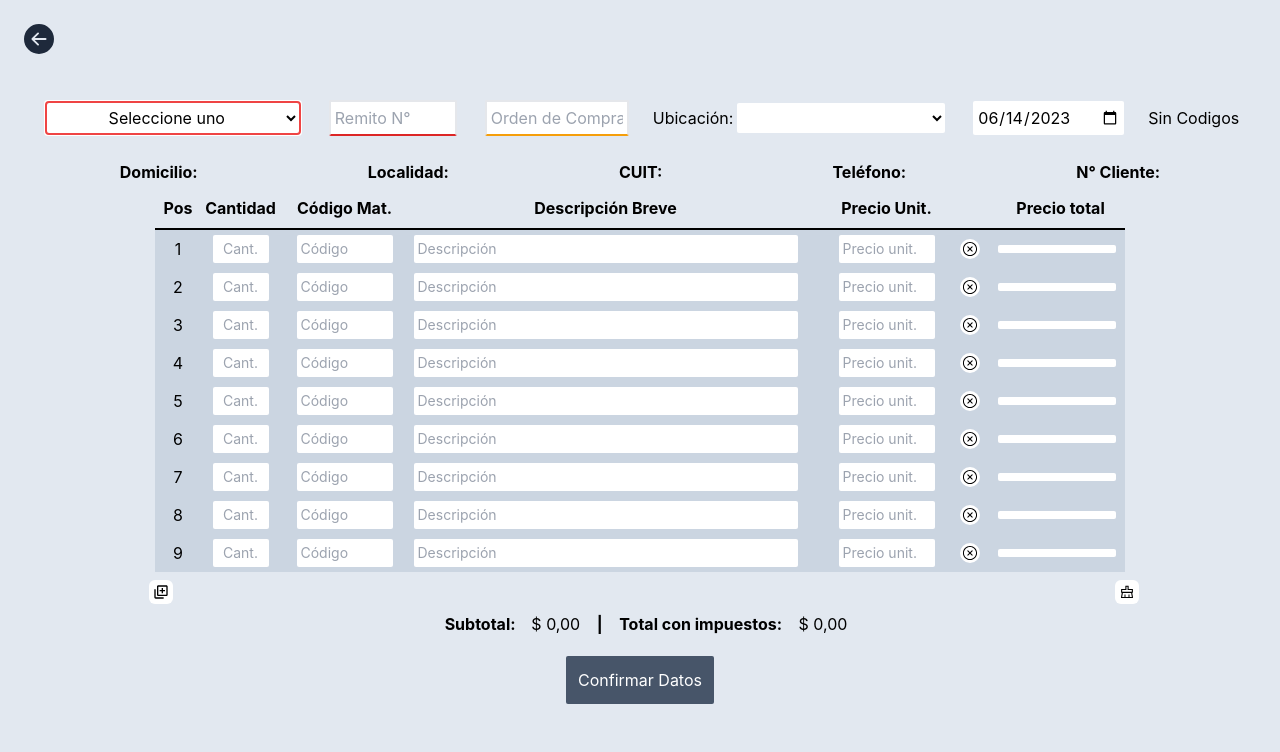
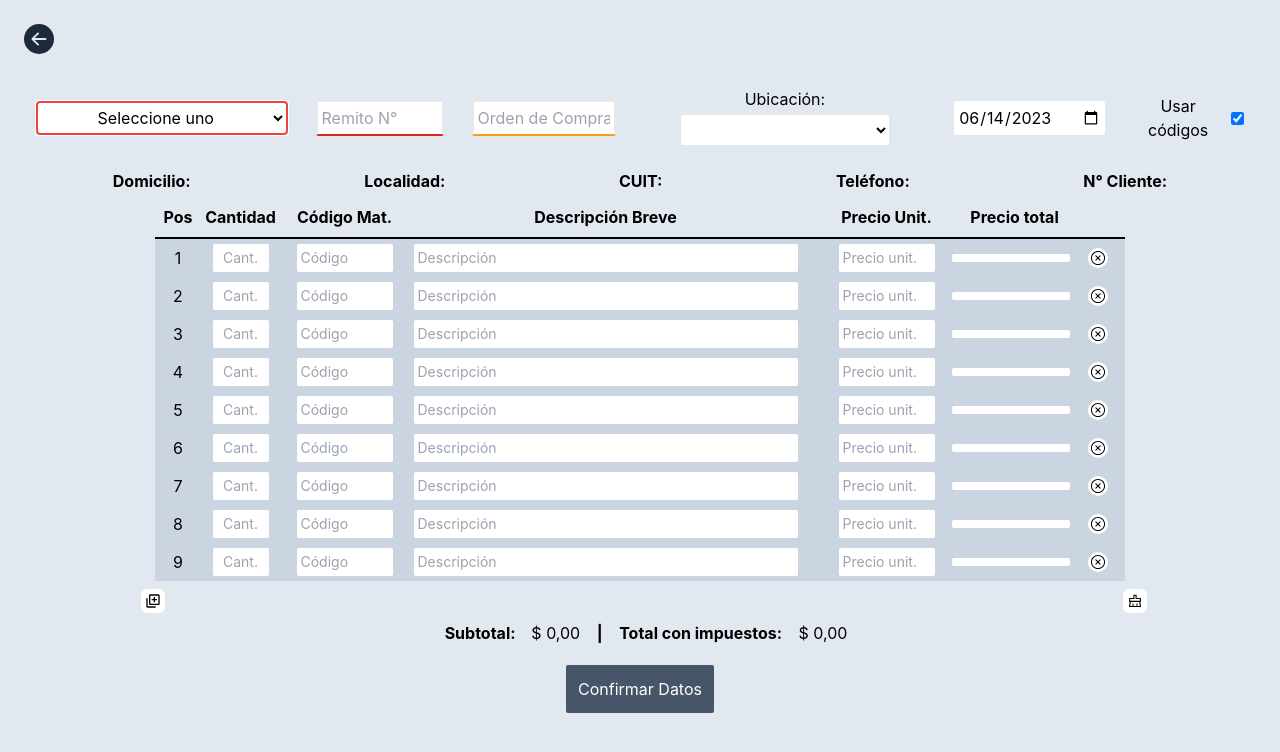
Before and after one commit to fmancilla00/Sistema-Remitos, a React (Vite) app: page /remitir in a window 1280 px wide. Shown: the top 752 px of the page. Built offline with nearby package versions, Linux system fonts and the light colour scheme.

Commit message:
Toggle check y reacomodo cols

```diff
--- a/src/components/Encabezado.jsx
+++ b/src/components/Encabezado.jsx
@@ -25,8 +25,11 @@ export default function Encabezado() {
             return <option  value={index} key={ubi.direccion}>{ubi.localidad}, {ubi.direccion}</option>
           })}</select>
         </label>
-        <input type="date" className='p-1 m-1 bg-white rounded-sm' {...register('head.fecha', {value: fechaDefault})} />
-        <button type='button' onClick={toggleCodigos}>Sin Codigos</button>
+        <input type="date" className='p-1 m-1 bg-white rounded-sm' {...register('head.fecha', { value: fechaDefault })} />
+        <label className='flex items-center justify-center'>
+          Usar códigos
+          <input className='m-1' type="checkbox" defaultChecked={true} onChange={toggleCodigos}/>
+        </label>
       </div>
       <div className='flex items-center  justify-around  p-1 w-full gap-5'>
         <h4> <strong>Domicilio:</strong> {infoHead.ubicacion && ubiIndex && infoHead.ubicacion[ubiIndex].direccion}</h4>
--- a/src/components/Form.jsx
+++ b/src/components/Form.jsx
@@ -33,8 +33,8 @@ export default function Form() {
               <th className=''>Descripción Breve</th>
               <th> </th>
               <th className=' w-32'>Precio Unit.</th>
+              <th className='w-32 text-center'>Precio total</th>
               <th className='w-1'></th>
-              <th className='w-32 text-center'>Precio total</th>
             </tr>
             </thead>
             <tbody>
--- a/src/components/Material.jsx
+++ b/src/components/Material.jsx
@@ -32,7 +32,7 @@ export default function Material({ident, size}) {
           </td>
       }
       <td className=''>
-        <input  {...reg(DESC)} placeholder='Descripción' className='w-96 p-1 m-1 rounded-sm text-sm' type="text" readOnly={!editable && usaCodigo} onChange={() => { setEditable(true)}} tabIndex={(localStorage.getItem(codeState) === null) ? undefined : -1} />
+        <input  {...reg(DESC)} placeholder='Descripción' className='w-96 p-1 m-1 rounded-sm text-sm' type="text" readOnly={!editable && usaCodigo} onChange={() => { setEditable(true)}} tabIndex={(localStorage.getItem(codeState) === null || !usaCodigo) ? undefined : -1} />
       </td>
 
       <td  className=' items-center w-5'>
@@ -45,11 +45,11 @@ export default function Material({ident, size}) {
       <td>
         <input   placeholder='Precio unit.' {...reg(PRECIO)} onBlur={calcularTotal} className='p-1 m-1 w-24 rounded-sm text-sm' type="number" step="0.01"/>
       </td>
+      <td className='w-32 overflow-hidden text-start justify-self-end text-sm'>
+         <p className=' text-center bg-white p-1 mr-2 rounded-sm h-auto max-w-s'>{cant && price && subTotal(cant, price)}</p>
+      </td>
       <td className='text-center'>
         <button title='Eliminar item' tabIndex={-1} type="button" className=' transition hover:text-red-500 flex items-center justify-start mx-2 mr-4 ' onClick={() => { deleteMaterial(ident) }}><RxCrossCircled className='w-5 h-5  font-bold rounded-full bg-white border-2 border-white text-lg p-0' /></button>
-      </td>
-      <td className='w-32 overflow-hidden text-start justify-self-end text-sm'>
-         <p className=' text-center bg-white p-1 mr-2 rounded-sm h-auto max-w-s'>{cant && price && subTotal(cant, price)}</p>
       </td>
     </tr>
   )
```
